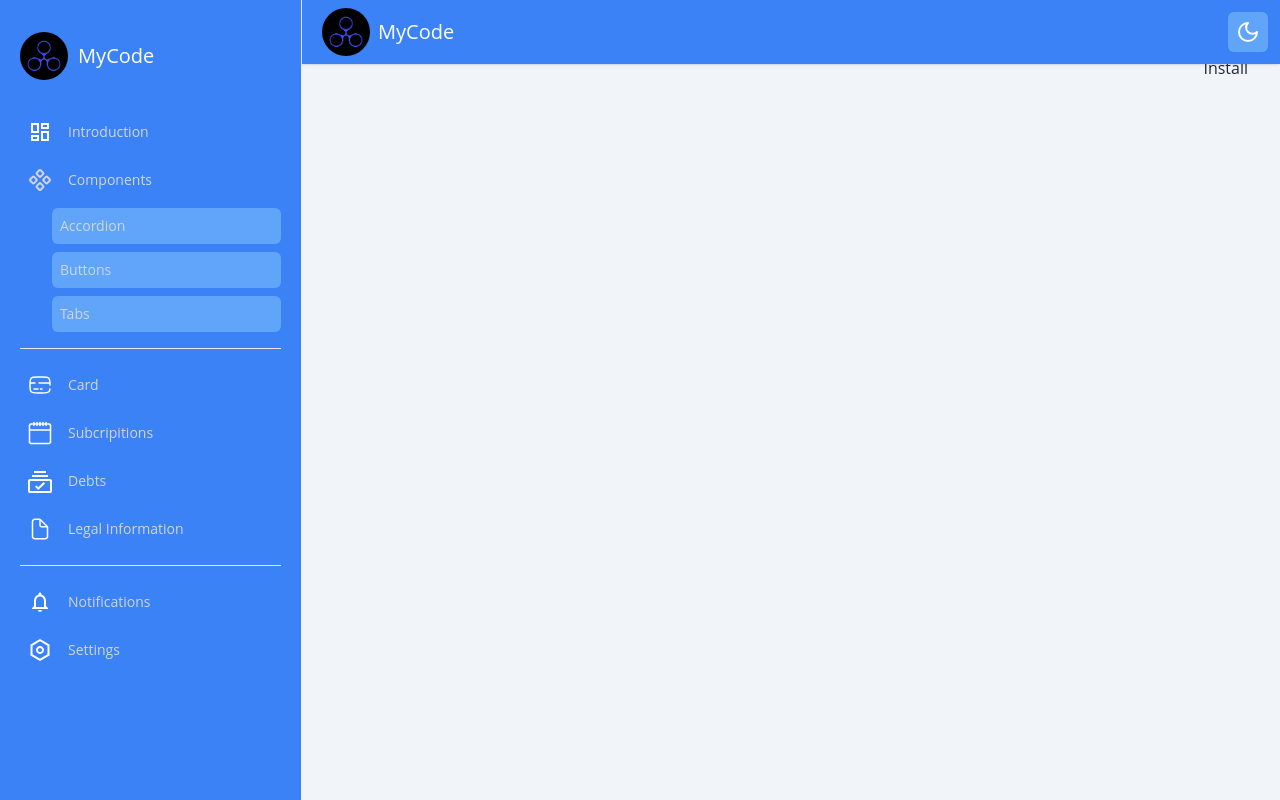
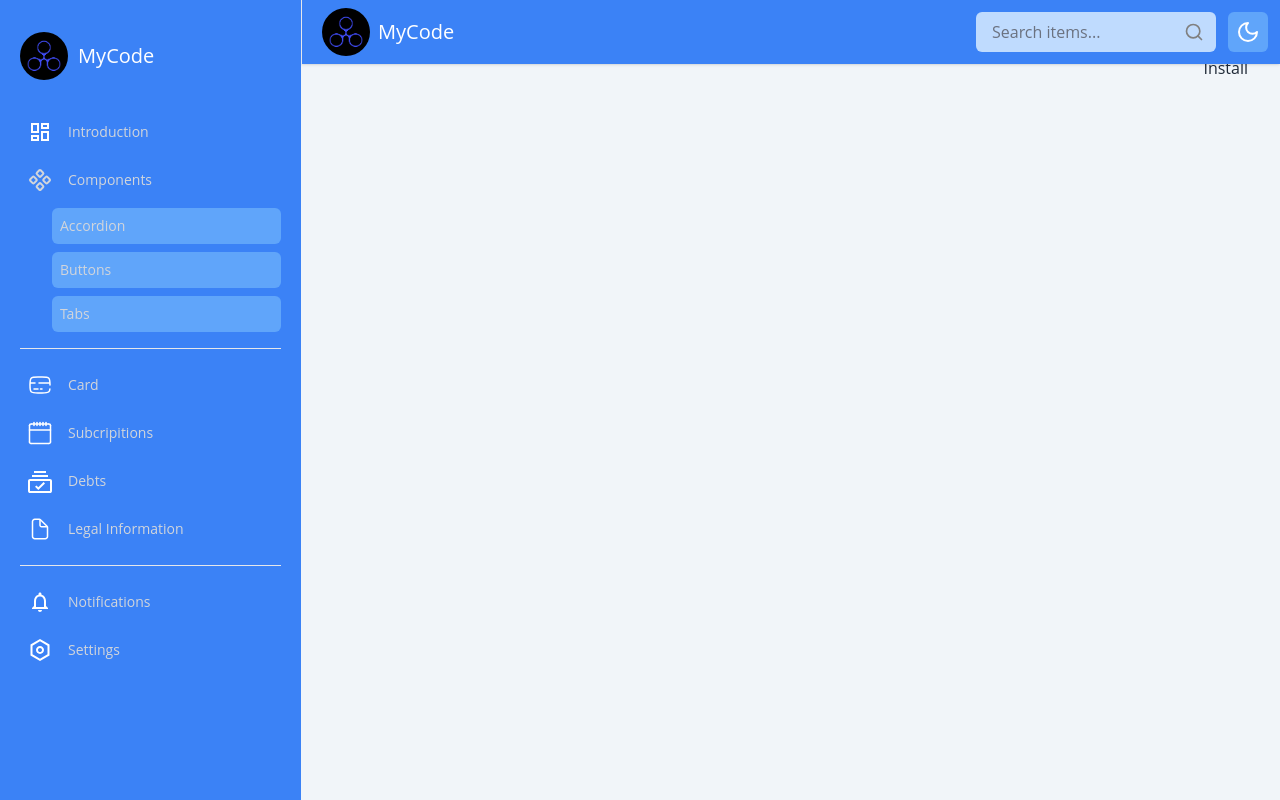
Before and after one commit to akmaljonmuhammadjonov07/UI-Library, a React (Vite) app: page /instalition in a window 1280 px wide. Built offline with nearby package versions, Linux system fonts and the light colour scheme.

Commit message:
Searches

```diff
--- a/src/components/drawer/navbar.jsx
+++ b/src/components/drawer/navbar.jsx
@@ -1,4 +1,4 @@
-import { Moon, Sun } from 'lucide-react';
+import { Moon, Search, Sun } from 'lucide-react';
 import { useEffect, useState } from 'react';
 
 function Navbar() {
@@ -41,7 +41,17 @@ function Navbar() {
 					MyCode
 				</h1>
 			</div>
-			<div>
+			<div className='flex gap-3 items-center'>
+				<div className='relative w-full'>
+					<input
+						type='text'
+						placeholder='Search items...'
+						className='block w-full rounded-md bg-blue-200 dark:bg-gray-700 px-4 py-2 text-gray-600 dark:text-white outline-none placeholder:text-gray-500 dark:placeholder:text-gray-400 focus:ring-2 focus:ring-indigo-600'
+					/>
+					<div className='absolute inset-y-0 right-0 flex items-center pr-3 pointer-events-none'>
+						<Search size={20} color={isDarkMode ? 'white' : 'gray'} />
+					</div>
+				</div>
 				<button
 					onClick={toggleDarkMode}
 					className='flex items-center p-2 rounded-md bg-blue-400 hover:bg-blue-600 text-white dark:bg-gray-600 dark:hover:bg-gray-500'
```
